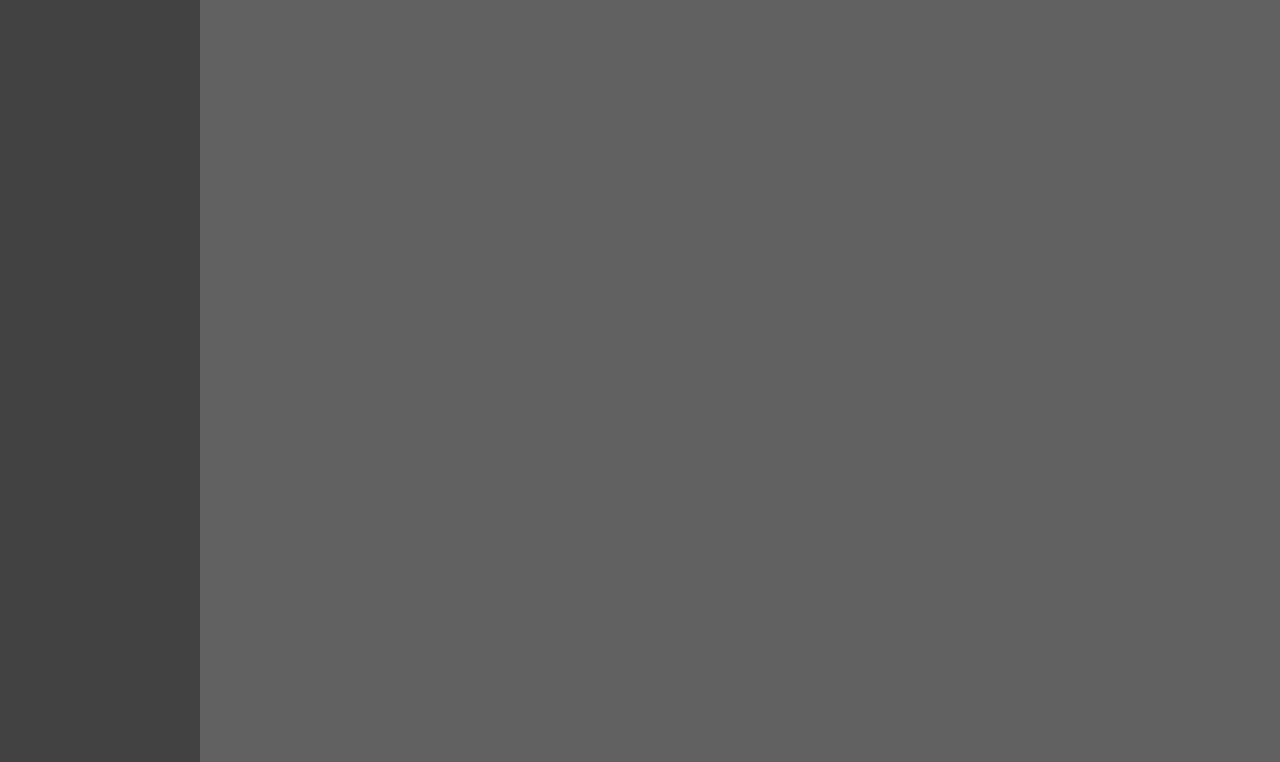
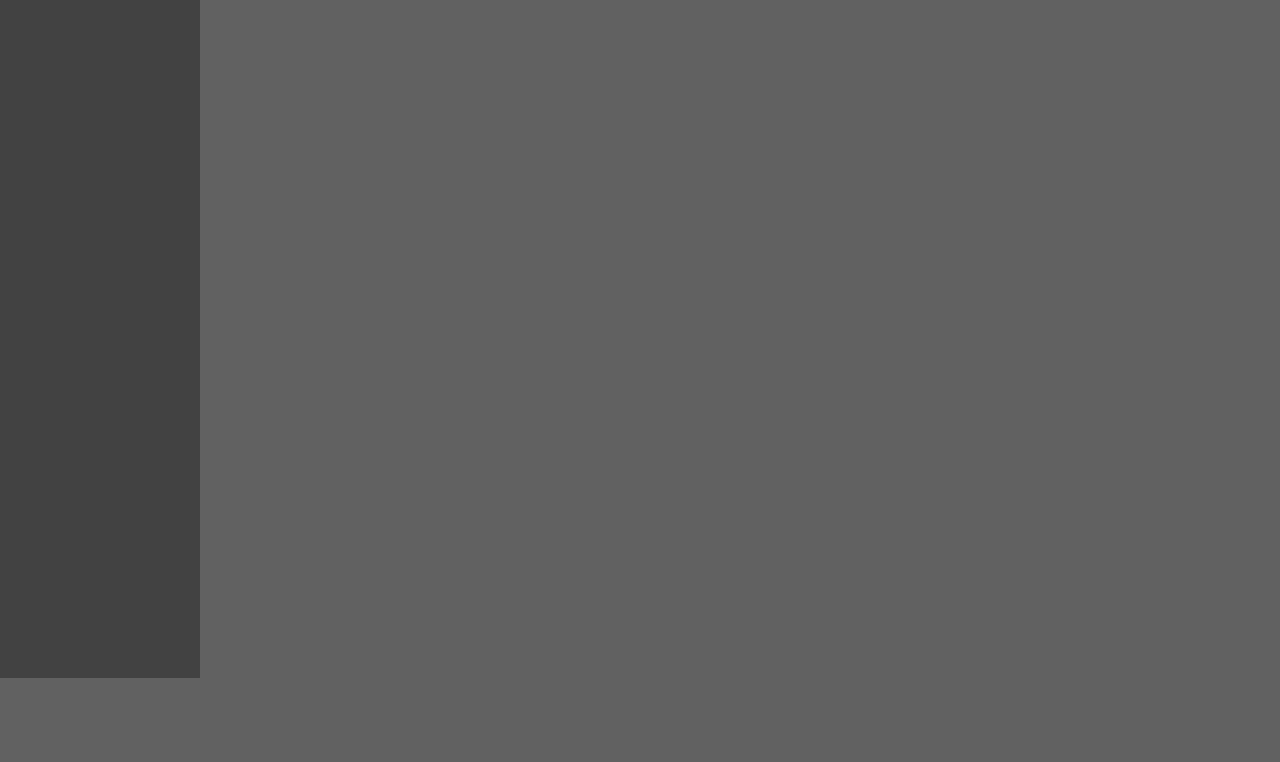
Before and after one commit to maplepancakes/to-do-list, a plain HTML site: page index.html in a window 1280 px wide. Shown: the part 128-890 px from the top of the page. After the commit the page ends 806 px from the top, so only its background shows below. Drawn offline with Linux system fonts and the light colour scheme.

Commit message:
Fixed extended vertical scrollbar

```diff
--- a/css/style.css
+++ b/css/style.css
@@ -1,15 +1,17 @@
-body
+html, body
 {
     background-color: #616161;
     font-family: 'Roboto', sans-serif;
     color: white;
+    margin: 0;
+    padding: 0;
 }
 
 #content
 {
     display: grid;
     grid-template-columns: 200px auto;
-    grid-template-rows: 100vh auto;
+    grid-template-rows: 89.5vh auto;
 }
 
 header
```
